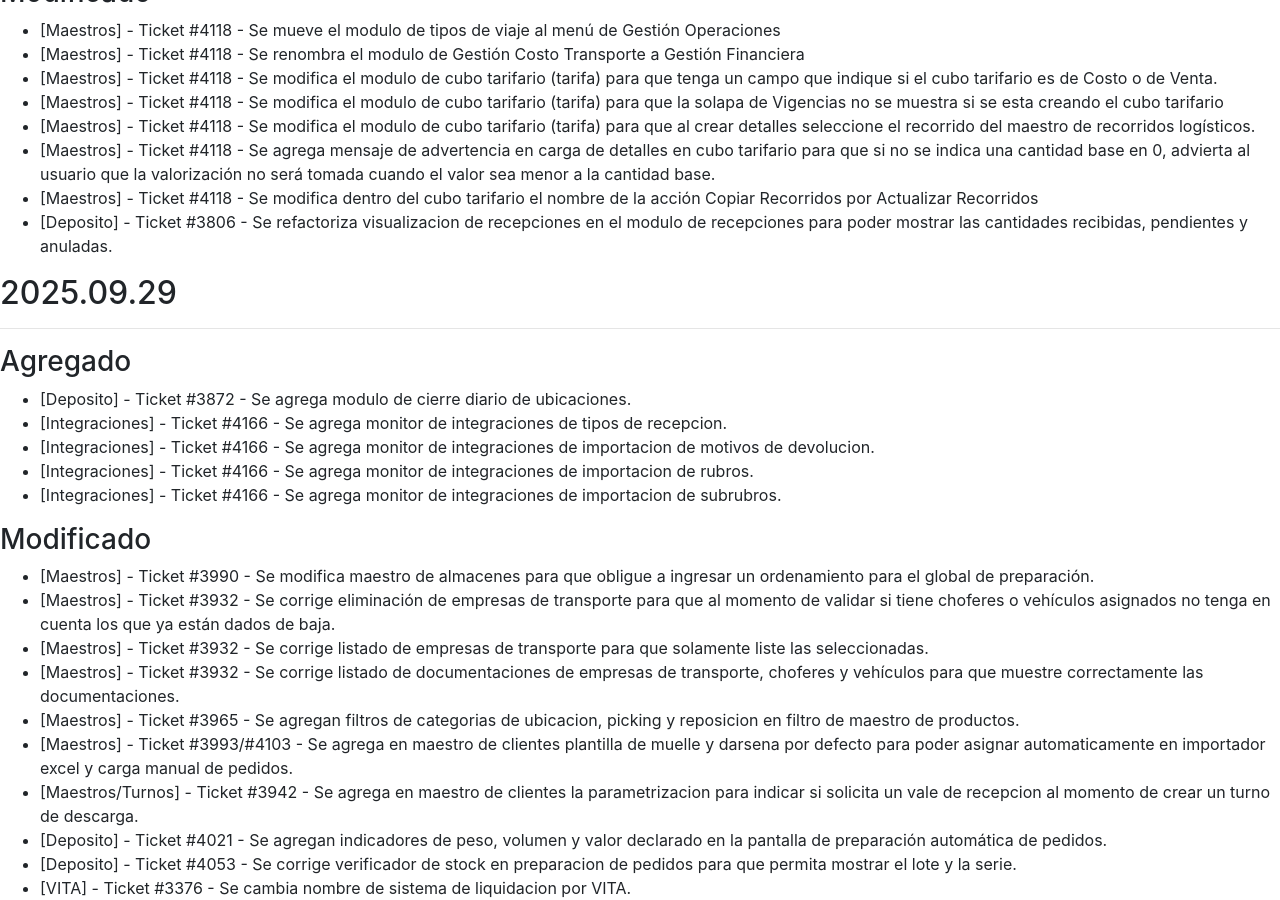
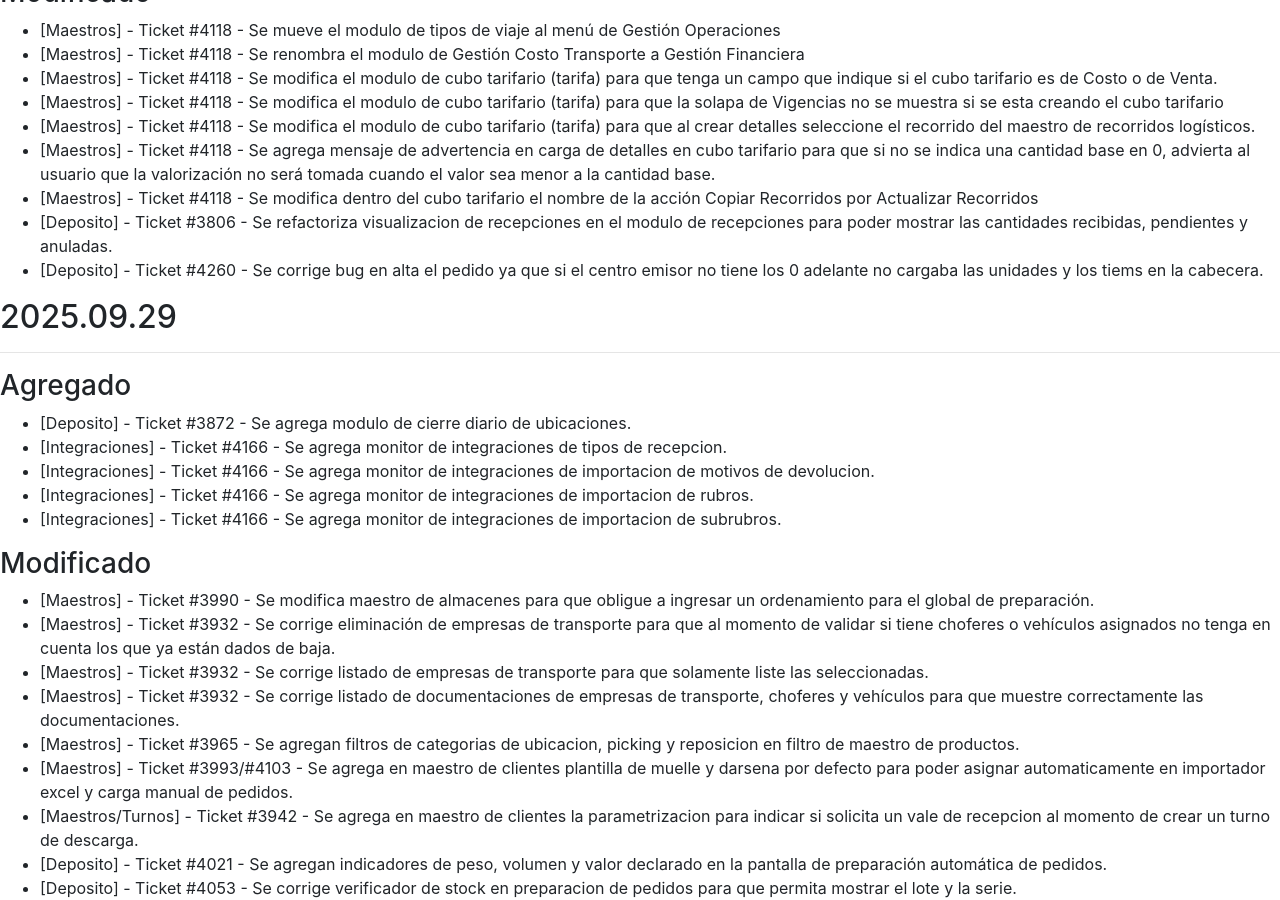
Before and after one commit to brainsys-arsaad/versionado, a Jekyll site: the page built from registro-cambios.markdown, in a window 1280 px wide and 900 px high, scrolled down 546 px. Built offline with Jekyll 4.4.1, drawn with Linux system fonts in a browser that asks for light colours.

Commit message:
Update registro-cambios.markdown

```diff
--- a/registro-cambios.markdown
+++ b/registro-cambios.markdown
@@ -137,6 +137,7 @@ El formato esta basado en [Keep a Changelog](https://keepachangelog.com/es-ES/1.
 - [Maestros] - Ticket #4118 - Se agrega mensaje de advertencia en carga de detalles en cubo tarifario para que si no se indica una cantidad base en 0, advierta al usuario que la valorización no será tomada cuando el valor sea menor a la cantidad base.
 - [Maestros] - Ticket #4118 - Se modifica dentro del cubo tarifario el nombre de la acción Copiar Recorridos por Actualizar Recorridos
 - [Deposito] - Ticket #3806 - Se refactoriza visualizacion de recepciones en el modulo de recepciones para poder mostrar las cantidades recibidas, pendientes y anuladas.
+- [Deposito] - Ticket #4260 - Se corrige bug en alta el pedido ya que si el centro emisor no tiene los 0 adelante no cargaba las unidades y los tiems en la cabecera.
 
 ## 2025.09.29
 ---
```
